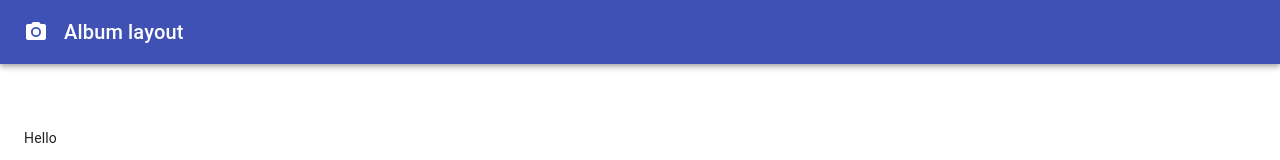
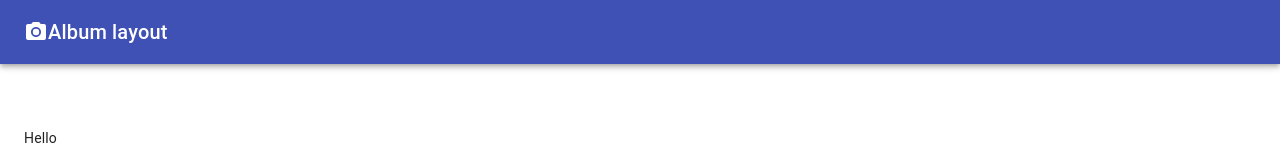
Before and after one commit to skylervale/CRANACH, a React (Create React App) app in the folder cranach-timeline-code/client/: page / in a window 1280 px wide. Shown: the top 160 px of the page. Built offline with nearby package versions, Linux system fonts and the light colour scheme.

Commit message:
Improve app.js
Created componnent for appBar

```diff
--- a/cranach-timeline-code/client/src/App.js
+++ b/cranach-timeline-code/client/src/App.js
@@ -1,43 +1,19 @@
-import React, { Component } from 'react';
-import AppBar from '@material-ui/core/AppBar';
+import React from 'react';
 import Button from '@material-ui/core/Button';
-import CameraIcon from '@material-ui/icons/PhotoCamera';
 import Card from '@material-ui/core/Card';
 import CardActions from '@material-ui/core/CardActions';
 import CardContent from '@material-ui/core/CardContent';
 import CardMedia from '@material-ui/core/CardMedia';
 import CssBaseline from '@material-ui/core/CssBaseline';
 import Grid from '@material-ui/core/Grid';
-import Toolbar from '@material-ui/core/Toolbar';
 import Typography from '@material-ui/core/Typography';
 import { makeStyles } from '@material-ui/core/styles';
 import Container from '@material-ui/core/Container';
-import Link from '@material-ui/core/Link';
 
 //Custom Components
 import {Timeline} from './components/timeline/timeline.component';
 import {Copyright} from './components/copyright/copyright.component';
-
-
-/*import HorizontalTimeline from 'react-horizontal-timeline';
-import { useState } from 'react';
-
-const [value, setValue] = useState(0);
-const [previous, setPrevious] = useState(0);
-function Timeline(){
-  const VALUES = ['04/20/1991'];
-  return(
-    <div>
-        <HorizontalTimeline values={VALUES}
-            indexClick={(index) => {
-                setValue(index);
-            }}
-        />
-        <div> {this.state.value} </div>
-    </div>
-  )
-}*/
-
+import {HeaderBar} from './components/appbar/appbar.component';
 
 const useStyles = makeStyles((theme) => ({
   icon: {
@@ -78,14 +54,7 @@ export default function Main() {
   return (
     <React.Fragment>
       <CssBaseline />
-      <AppBar position="relative">
-        <Toolbar>
-          <CameraIcon className={classes.icon} />
-          <Typography variant="h6" color="inherit" noWrap>
-            Album layout
-          </Typography>
-        </Toolbar>
-      </AppBar>
+      <HeaderBar name={classes} />
       <main>
         {/* Hero unit */}
         <div className={classes.heroContent}>
--- /dev/null
+++ b/cranach-timeline-code/client/src/components/appbar/appbar.component.jsx
@@ -0,0 +1,18 @@
+import React from 'react';
+import AppBar from '@material-ui/core/AppBar';
+import Toolbar from '@material-ui/core/Toolbar';
+import CameraIcon from '@material-ui/icons/PhotoCamera';
+import Typography from '@material-ui/core/Typography';
+
+export const HeaderBar = (props) => {
+    return(
+        <AppBar position="relative">
+            <Toolbar>
+                <CameraIcon className={props.icon} />
+                <Typography variant="h6" color="inherit" noWrap>
+                    Album layout
+                </Typography>
+            </Toolbar>
+        </AppBar>
+    );
+}
```
